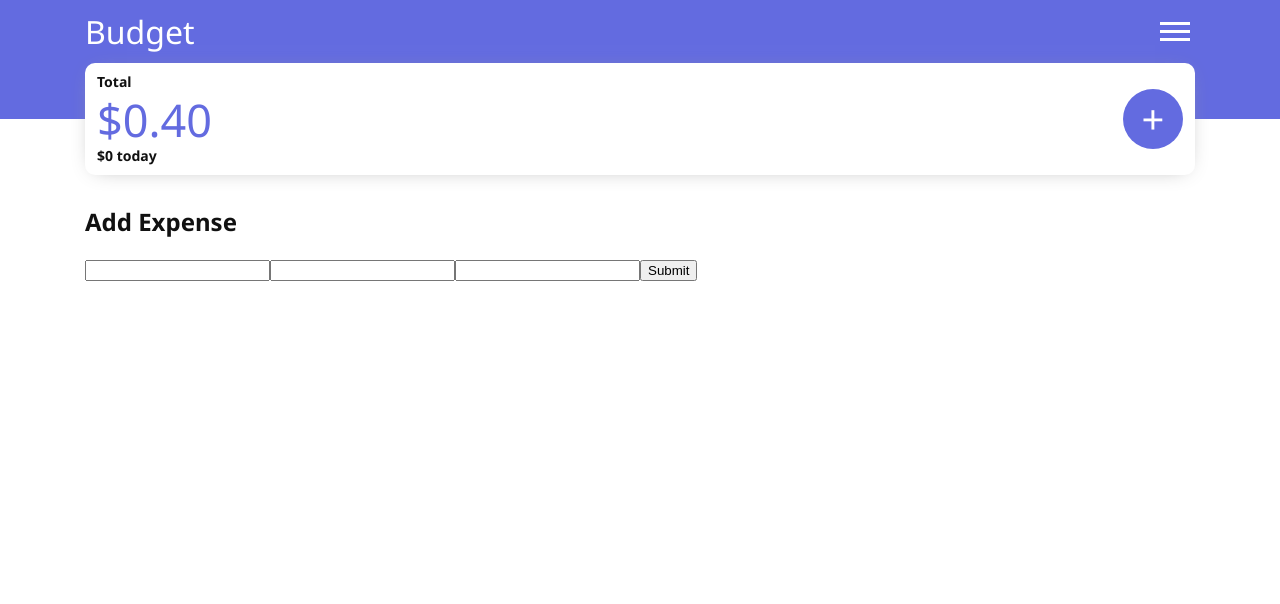
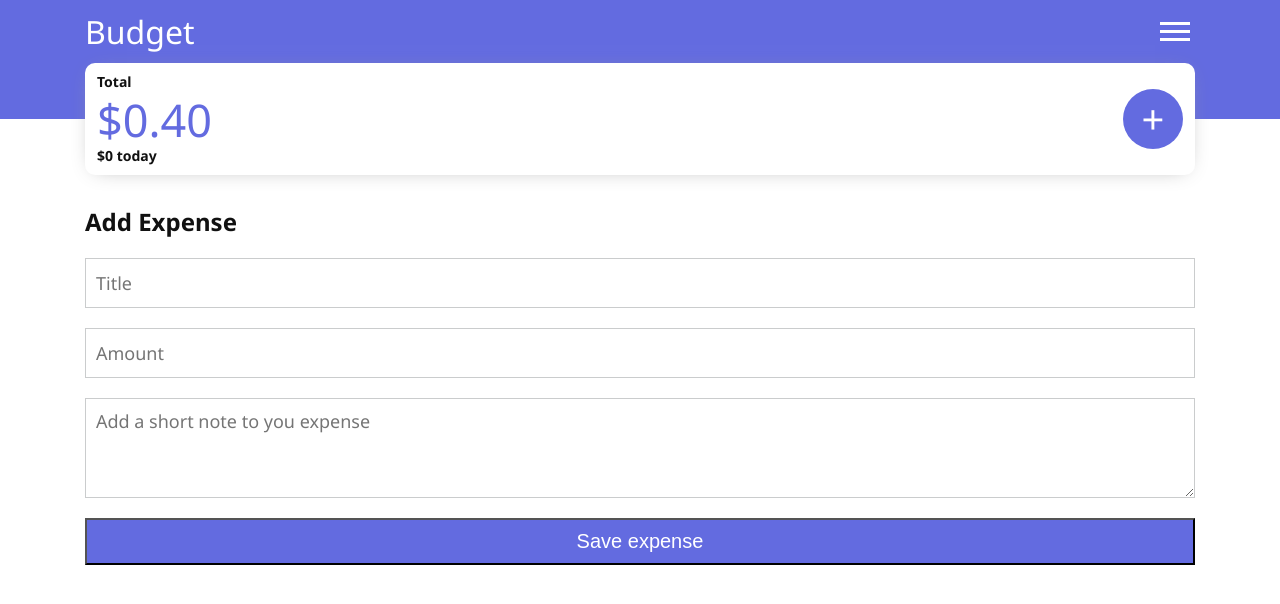
Before and after one commit to JasonDollar/Budget-app-frontend, a React (Create React App) app: page /addExpense in a window 1280 px wide. Shown: the top 604 px of the page. Built offline with nearby package versions, Linux system fonts and the light colour scheme.

Commit message:
ExpenseForm styling

```diff
--- a/src/components/ExpenseForm.js
+++ b/src/components/ExpenseForm.js
@@ -1,4 +1,38 @@
 import React, { useState } from 'react'
+import styled from 'styled-components'
+
+const FormContainer = styled.div`
+  .form {
+    display: flex;
+    flex-direction: column;
+    >* {
+      margin-bottom: 2rem;
+    }
+  }
+
+  .text-input,
+  .textarea {
+    border: 1px solid #cacccd;
+    height: 50px;
+    font-size: 1.8rem;
+    font-family: inherit;
+    /* font-size: $font-size-large; */
+    font-weight: 300;
+    padding: 1rem;
+  }
+
+  .textarea {
+    height: 10rem;
+  }
+`
+
+const SaveButton = styled.button`
+  cursor: pointer;
+  font-size: 2rem;
+  background: ${props => props.theme.mainThemeColor};
+  color: ${props => props.theme.textColorInverted};
+  padding: 1rem 0;
+`
 
 
 const ExpenseForm = ({ titleExpense = '', descriptionExpense = '', amountExpense = '', handleSubmit }) => {
@@ -13,14 +47,35 @@ const ExpenseForm = ({ titleExpense = '', descriptionExpense = '', amountExpense
     await handleSubmit(title, description, amount)
   }
   return (
-    <div>
-      <form onSubmit={formHandler}>
-        <input type="text" value={title} onChange={e => setTitle(e.target.value)} required/>
-        <input type="text" value={description} onChange={e => setDescription(e.target.value)}/>
-        <input type="number" step="0.01" value={amount} onChange={e => setAmount(e.target.value)} required/>
-        <button type="submit">Submit</button>
+    <FormContainer>
+      <form onSubmit={formHandler} className="form">
+        <input
+          className="text-input"
+          type="text"
+          placeholder="Title"
+          value={title}
+          onChange={e => setTitle(e.target.value)}
+          required
+        />
+        <input
+          className="text-input"
+          type="number"
+          placeholder="Amount"
+          value={amount}
+          onChange={e => setAmount(e.target.value)}
+          step="0.01"
+          required
+        />
+        <textarea
+          className="textarea"
+          type="text"
+          placeholder="Add a short note to you expense"
+          value={description}
+          onChange={e => setDescription(e.target.value)}
+        />
+        <SaveButton type="submit">Save expense</SaveButton>
       </form>
-    </div>
+    </FormContainer>
   )
 }
 
--- a/src/components/styles/theme.js
+++ b/src/components/styles/theme.js
@@ -2,5 +2,6 @@ export const theme = {
   mainThemeColor: '#636be0',
   boxShadow: '0px 2px 20px -10px #999',
   textGreyColor: '#777',
-  textColor: '#111'
+  textColor: '#111',
+  textColorInverted: '#fff',
 }
--- a/src/pages/addExpense.js
+++ b/src/pages/addExpense.js
@@ -14,8 +14,8 @@ const AddExpensePage = () => {
       // save expense as whole number
       const validAmount = Math.ceil(amount * 100)
       dispatch(addExpense({title, description, amount: validAmount}))
+  }
 
-  }
   return (
     <div className="margin-r-l">
       <Header>Add Expense</Header>
```
